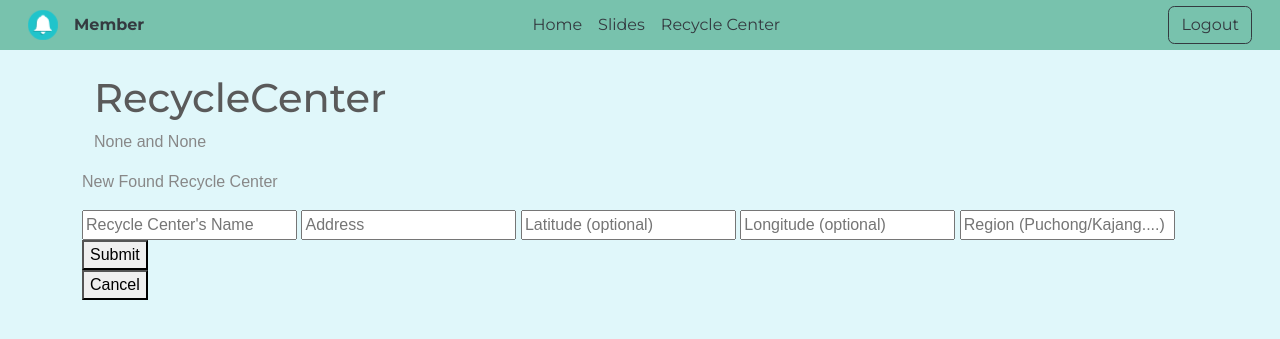
After one commit to TzeY-04/Recycle-Center-locate-Webapp, a Django app: page /NewFoundRecycleCenter in a window 1280 px wide. The commit adds this page. Shown: the top 339 px of the page. Run offline with Django 5.2, Linux system fonts and the light colour scheme; some libraries are stand-ins or nearby versions.

Commit message:
Added New found recycle center form

```diff
--- /dev/null
+++ b/app/templates/pages/NewFoundRecycleCenter.html
@@ -0,0 +1,53 @@
+{% extends "pages/content_block.html" %}
+{% load static %}
+
+{% block content %}
+
+<!DOCTYPE html>
+<html>
+<head>
+  <title>Recycle Centers main page</title>
+  <link rel="stylesheet" href="{% static 'styles/RC-styles.css' %}">
+</head>
+<body>
+    <div class="container">
+        <div class="container2">
+            <h1>RecycleCenter</h1>
+            <p>{{actor}} and {{member_ID}}</p>
+        </div>
+    </div>
+
+    <form action="NewFoundForm" method="POST">
+        {% csrf_token %}
+        <p>New Found Recycle Center</p>
+        <input type="hidden" name="actor" value="{{ actor }}">
+        <input type="hidden" name="ID" value="{{ member_ID }}">
+        <input type="text" name="rc__name"value="{{rc__name}}" placeholder="Recycle Center's Name" required>
+        <input type="text" name="rc__address"value="{{rc__address}}" placeholder="Address" required>
+        <input type="number" step="any" name="rc__latitude"value="{{rc__latitude}}" placeholder="Latitude (optional)">
+        <input type="number" step="any" name="rc__longitude"value="{{rc__longitude}}" placeholder="Longitude (optional)">
+        <input type="text" name="rc__region"value="{{rc__region}}" placeholder="Region (Puchong/Kajang....)" required>
+        <button type="submit">Submit</button>
+    </form>
+
+    <form action="{% url 'home' %}" method="GET">
+        {% csrf_token %}
+        <input type="hidden" name="actor" value="{{ actor }}">
+        <input type="hidden" name="ID" value="{{ member_ID }}">
+        <button type="submit">Cancel</button>
+    </form>
+
+    {% if error %}
+        <div>
+            {{ error }}
+        </div>
+    {% endif %}
+
+
+</body>
+</html>
+
+
+
+
+{% endblock content %}
--- a/app/templates/pages/RecycleCenter.html
+++ b/app/templates/pages/RecycleCenter.html
@@ -25,7 +25,7 @@
         <button type="submit">Search</button>
     </form>
 
-    <form action="" method="POST">
+    <form action="NewFoundRecycleCenter" method="POST">
         {% csrf_token %}
         <p>New Found Recycle Center</p>
         <input type="hidden" name="actor" value="{{ actor }}">
--- a/app/urls.py
+++ b/app/urls.py
@@ -11,4 +11,6 @@ urlpatterns = [
     path('SelectedSlide',views.selected_slide_view, name="SelectedSlide"),
     path('Notification',views.notification_view, name="Notification"),
     path('SearchRecycleCenter',views.search_RC_view, name="SearchRecycleCenter"),
+    path('NewFoundRecycleCenter',views.new_RC_found, name="NewFoundRecycleCenter"),
+    path('NewFoundForm',views.new_RC_form, name="NewFoundForm"),
 ]
--- a/app/views.py
+++ b/app/views.py
@@ -2,7 +2,7 @@ from django.shortcuts import render,redirect
 from .form import LoginForm
 from .slides import SearchSlide
 from .comments import Comment
-from .models import RecycleCenter,Region
+from .models import RecycleCenter,Region,NewFoundRecycleCenter,Member
 
 # Create your views here.
 
@@ -127,6 +127,56 @@ def search_RC_view(request):
        "region":region
     })
 
+def new_RC_found(request):
+    actor = request.POST.get('actor')
+    member_ID = request.POST.get("ID")
+
+    return render(request, 'pages/NewFoundRecycleCenter.html', context={
+        "actor":actor,
+        "member_ID":member_ID,
+    })
+
+def new_RC_form(request):
+    actor = request.POST.get('actor')
+    member_ID = request.POST.get("ID")
+    rc__name = request.POST.get("rc__name")
+    rc__address = request.POST.get("rc__address")
+    region_name = request.POST.get("rc__region")
+    region_name = region_name.lower()
+    region_name = region_name.replace(" ", "")
+    rc__latitude = float(request.POST.get("rc__latitude")) if request.POST.get("rc__latitude") else None
+    rc__longitude = float(request.POST.get("rc__longitude")) if request.POST.get("rc__longitude") else None
+
+    try:
+        rc__submitby = Member.objects.get(member_ID=member_ID)
+        rc__region = Region.objects.get(region=region_name)
+    except (Member.DoesNotExist, Region.DoesNotExist):
+        return render(request, 'pages/NewFoundRecycleCenter.html', {
+                "actor": actor,
+                "member_ID": member_ID,
+                "rc__name": rc__name,
+                "rc__address": rc__address,
+                "rc__latitude": rc__latitude,
+                "rc__longitude": rc__longitude,
+                "rc__region": region_name,
+                "error": "Region not found. Please check and try again."
+            })
+
+    new_found = NewFoundRecycleCenter(
+        rc_latitude = rc__latitude,
+        rc_longitude = rc__longitude,
+        rc_name = rc__name,
+        rc_address = rc__address,
+        rc_region = rc__region,
+        rc_submitby = rc__submitby,
+    )
+    new_found.save()
+
+    return render(request,'pages/home.html', context={
+       "actor":actor,
+       "member_ID":member_ID,
+    })
+
 def notification_view(request):
     actor = request.GET.get('actor')
     member_ID = request.GET.get("ID")
```
